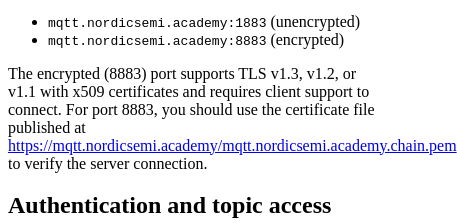
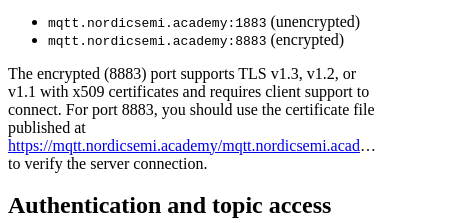
Before and after one commit to NordicPlayground/nordic-developer-academy-mqtt, a website: page docs/index.html in a window 390 px wide. Shown: the part 538-761 px from the top of the page, 457 px wide, since content can reach past the window. Drawn offline with Linux system fonts and the light colour scheme.

Commit message:
fix(docs): improve mobile layout

```diff
--- a/docs/index.html
+++ b/docs/index.html
@@ -15,7 +15,13 @@
         margin: 0 auto;
         max-width: 600px;
       }
+      p {
+        overflow: hidden;
+        max-width: 100%;
+        text-overflow: ellipsis;
+      }
     </style>
+    <meta name="viewport" content="width=device-width, initial-scale=1" />
   </head>
   <body>
     <header>
```
